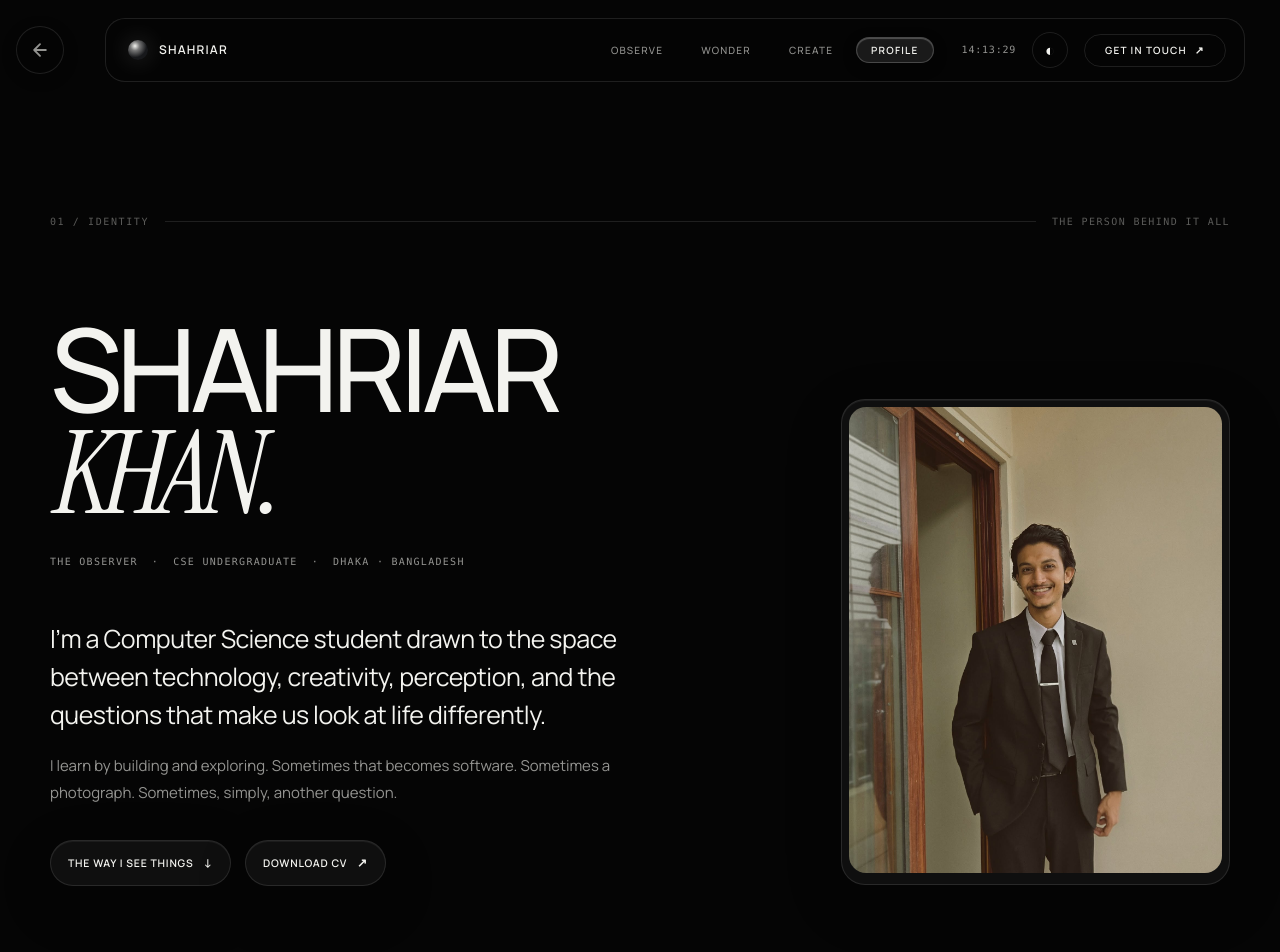
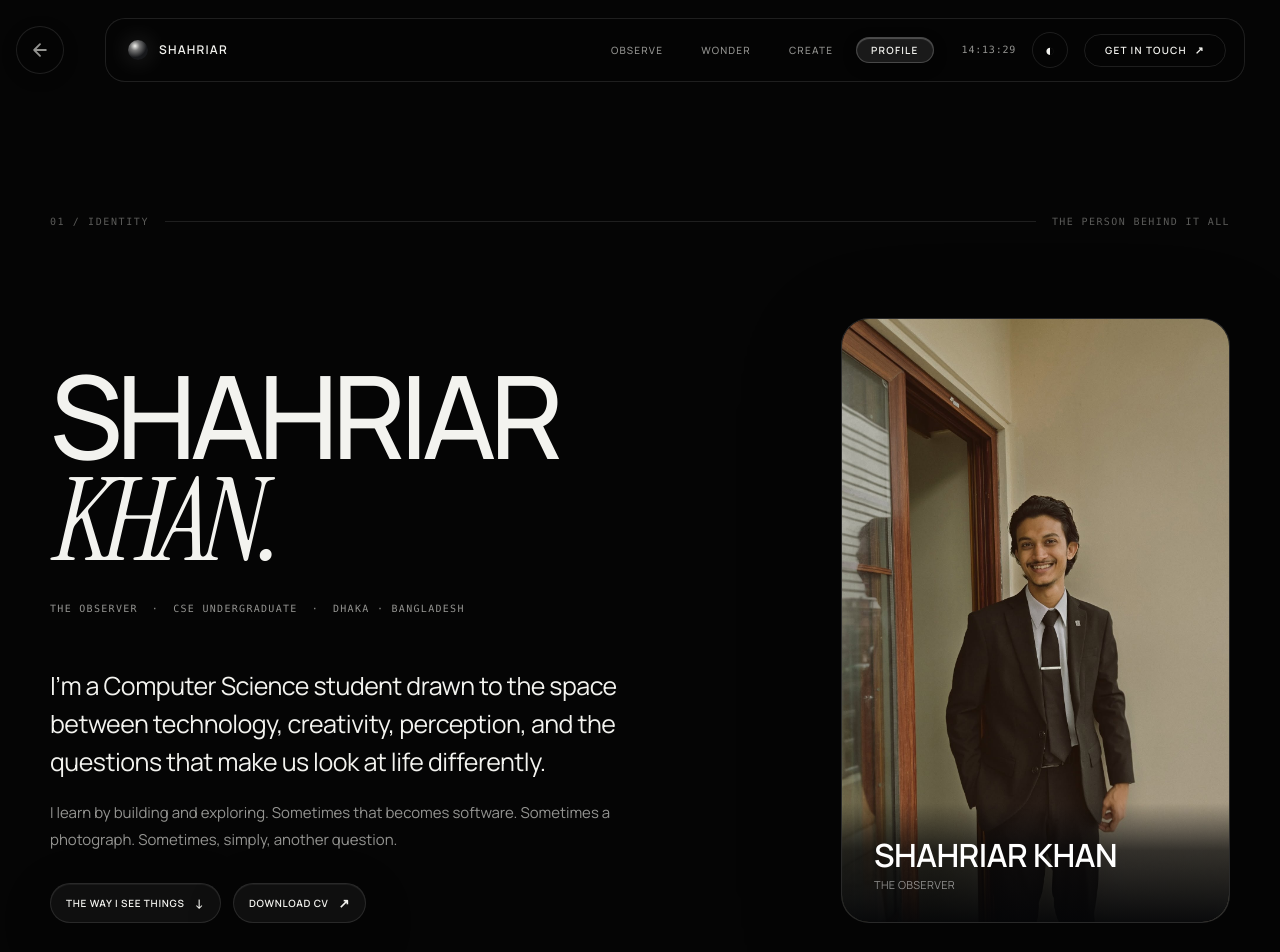
Before and after one commit to shahriarbappy60-ship-it/personal-universe, a React (Vite) app: page /self in a window 1280 px wide. Shown: the top 952 px of the page. Built offline with nearby package versions, Linux system fonts and the light colour scheme.

Commit message:
Match Self portrait and action controls to Home mother design

```diff
--- a/src/styles/self-page.css
+++ b/src/styles/self-page.css
@@ -217,3 +217,116 @@ html[data-theme="light"] .self-page-v2 .self-v2-photo-card{box-shadow:var(--shad
   .self-page-v2 .self-v2-portrait-frame{padding:6px;border-radius:20px}
   .self-page-v2 .self-v2-photo-media{border-radius:14px}
 }
+
+
+/* SELF HERO — MATCH HOME SELF PORTRAIT CARD */
+.self-page-v2 .self-v2-portrait-frame{
+  position:relative;
+  width:100%;
+  max-width:410px;
+  aspect-ratio:9/14;
+  margin-left:auto;
+  padding:0;
+  overflow:hidden;
+  border:1px solid var(--glass-border);
+  border-radius:28px;
+  background:var(--surface);
+  box-shadow:var(--shadow-deep);
+}
+.self-page-v2 .self-v2-photo-media{
+  position:absolute;
+  inset:0;
+  width:100%;
+  height:100%;
+  aspect-ratio:auto;
+  border-radius:0;
+  overflow:hidden;
+  background:var(--bg);
+}
+.self-page-v2 .self-v2-photo-media::after{
+  content:"";
+  position:absolute;
+  inset:0;
+  background:radial-gradient(circle at 50% 25%,rgba(255,255,255,.08) 0%,transparent 60%);
+  pointer-events:none;
+  mix-blend-mode:normal;
+}
+.self-page-v2 .self-v2-photo-media img{
+  position:absolute;
+  inset:0;
+  width:100%;
+  height:100%;
+  object-fit:cover;
+  object-position:center 20%;
+  filter:contrast(104%) brightness(96%);
+  transition:transform .9s var(--ease);
+}
+.self-page-v2 .self-v2-portrait-frame:hover .self-v2-photo-media img{
+  transform:scale(1.04);
+}
+.self-page-v2 .self-v2-portrait-caption{
+  position:absolute;
+  inset:auto 0 0;
+  z-index:2;
+  padding:36px 32px 30px;
+  background:linear-gradient(transparent 0%,rgba(4,5,7,.7) 40%,rgba(4,5,7,.96) 100%);
+  color:#fff;
+}
+.self-page-v2 .self-v2-portrait-caption .self-v2-photo-index{
+  display:none;
+}
+.self-page-v2 .self-v2-portrait-caption strong{
+  font-family:var(--sans);
+  font-size:clamp(24px,2.6vw,32px);
+  font-weight:600;
+  line-height:1;
+  letter-spacing:-.02em;
+}
+.self-page-v2 .self-v2-portrait-caption > span:last-child{
+  margin-top:6px;
+  font:11px/1.4 var(--sans);
+  letter-spacing:.03em;
+  color:rgba(255,255,255,.72);
+}
+.self-page-v2 .self-v2-actions{
+  display:flex;
+  flex-wrap:wrap;
+  align-items:center;
+  gap:12px;
+  margin-top:30px;
+}
+.self-page-v2 .self-v2-actions .btn-master{
+  width:auto !important;
+  min-height:40px;
+  height:40px;
+  padding:0 15px;
+  border-radius:999px;
+  font-size:10px;
+  letter-spacing:.07em;
+}
+.self-page-v2 .self-v2-actions .btn-master .btn-icon{
+  font-size:13px;
+}
+@media(max-width:760px){
+  .self-page-v2 .self-v2-portrait-frame{
+    max-width:none;
+    border-radius:24px;
+  }
+  .self-page-v2 .self-v2-actions{
+    gap:10px;
+  }
+  .self-page-v2 .self-v2-actions .btn-master{
+    width:auto !important;
+    min-height:40px;
+    height:40px;
+  }
+}
+@media(max-width:480px){
+  .self-page-v2 .self-v2-actions{
+    flex-direction:column;
+    align-items:flex-start;
+  }
+  .self-page-v2 .self-v2-actions .btn-master{
+    width:auto !important;
+  }
+}
```
